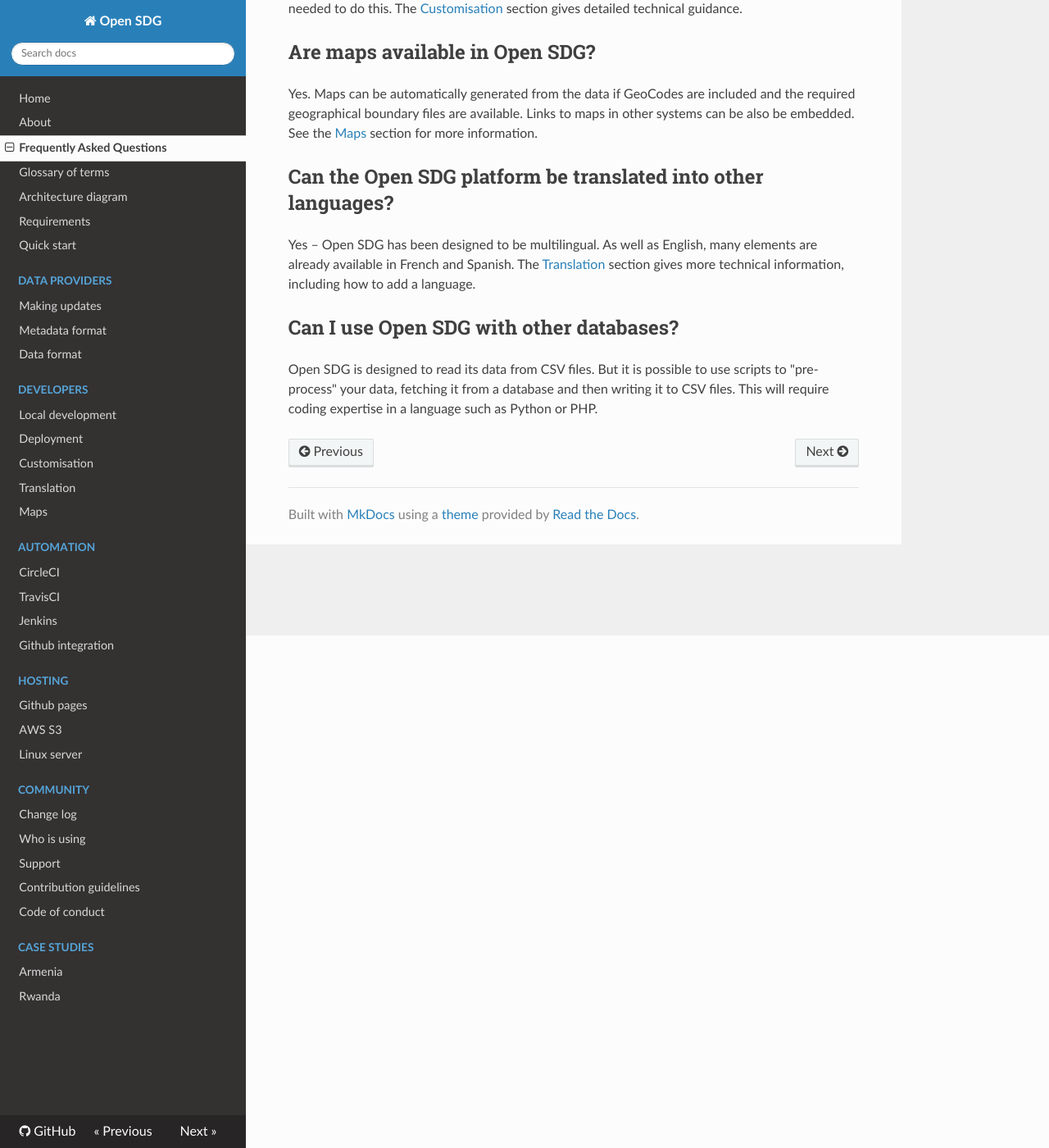
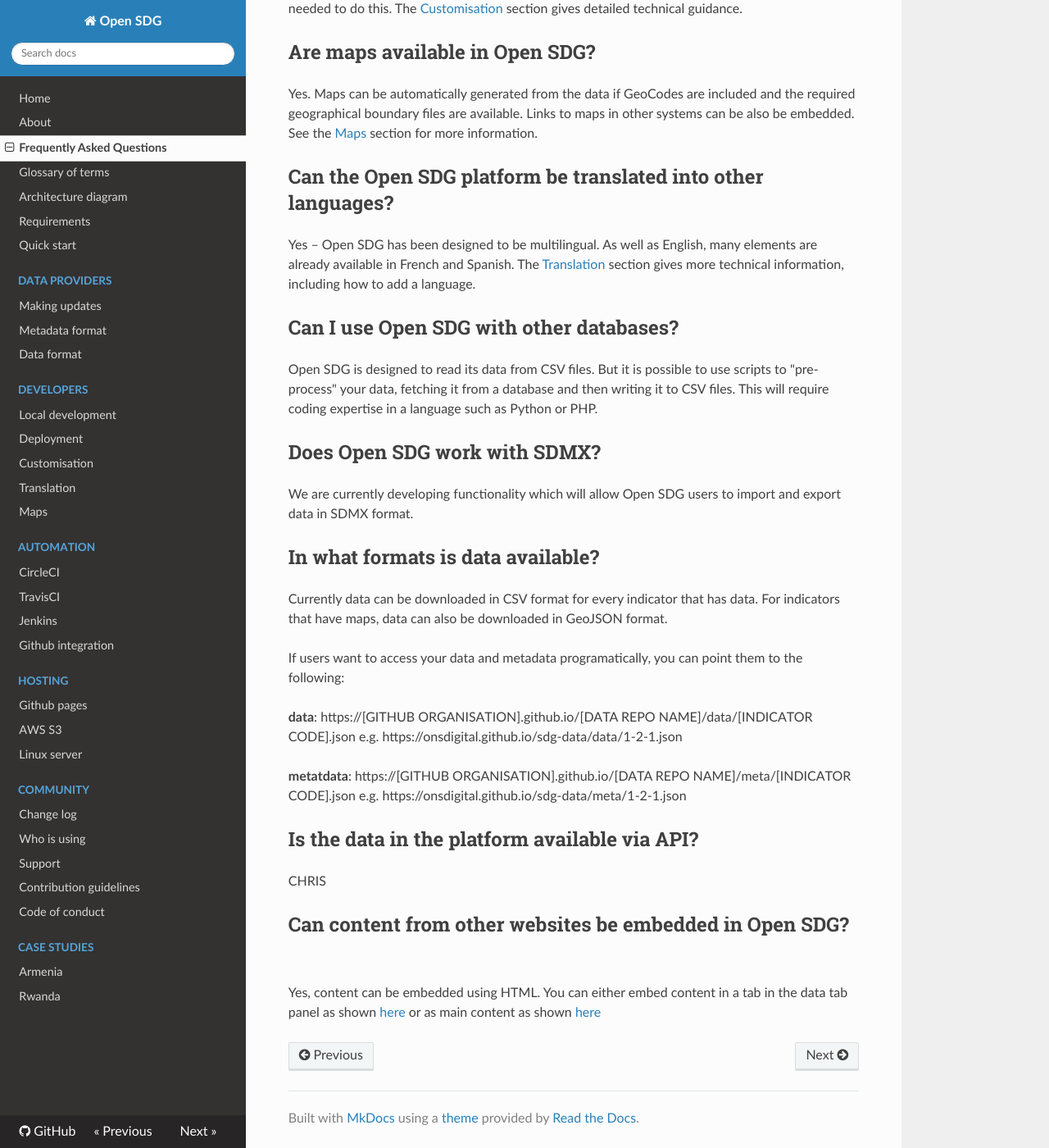
Before and after one commit to open-sdg/open-sdg, an MkDocs documentation site: the page built from docs/faq.md, in a window 1280 px wide and 1400 px high, scrolled down 625 px. Shown: the whole window at 82% size. Built offline with MkDocs 1.6.1, drawn with Linux system fonts in a browser that asks for light colours; nearby versions of some CDN libraries; old or Windows-style settings are respelled for this version of MkDocs.

Commit message:
Update faq.md

```diff
--- a/docs/faq.md
+++ b/docs/faq.md
@@ -35,3 +35,25 @@ how to add a language.
 ## Can I use Open SDG with other databases?
 
 Open SDG is designed to read its data from CSV files. But it is possible to use scripts to "pre-process" your data, fetching it from a database and then writing it to CSV files. This will require coding expertise in a language such as Python or PHP.
+
+## Does Open SDG work with SDMX?
+
+We are currently developing functionality which will allow Open SDG users to import and export data in SDMX format.
+
+## In what formats is data available?
+
+Currently data can be downloaded in CSV format for every indicator that has data. For indicators that have maps, data can also be downloaded in GeoJSON format.
+
+If users want to access your data and metadata programatically, you can point them to the following:
+
+**data**: https://[GITHUB ORGANISATION].github.io/[DATA REPO NAME]/data/[INDICATOR CODE].json e.g. https://onsdigital.github.io/sdg-data/data/1-2-1.json
+
+**metatdata**: https://[GITHUB ORGANISATION].github.io/[DATA REPO NAME]/meta/[INDICATOR CODE].json e.g. https://onsdigital.github.io/sdg-data/meta/1-2-1.json
+
+## Is the data in the platform available via API?
+
+CHRIS
+
+## Can content from other websites be embedded in Open SDG?
+
+Yes, content can be embedded using HTML. You can either embed content in a tab in the data tab panel as shown [here](https://sustainabledevelopment-uk.github.io/3-4-2/) or as main content as shown [here](https://sustainabledevelopment-uk.github.io/17-13-1/)
```
